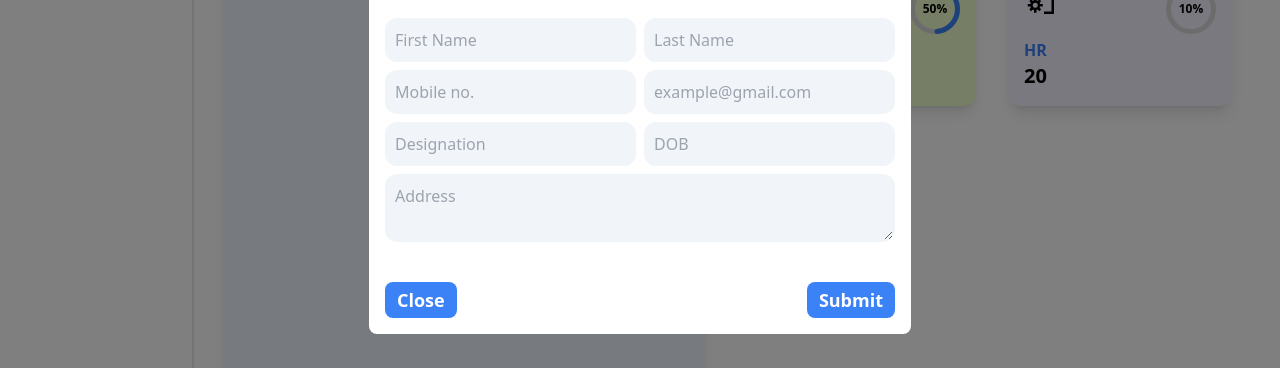
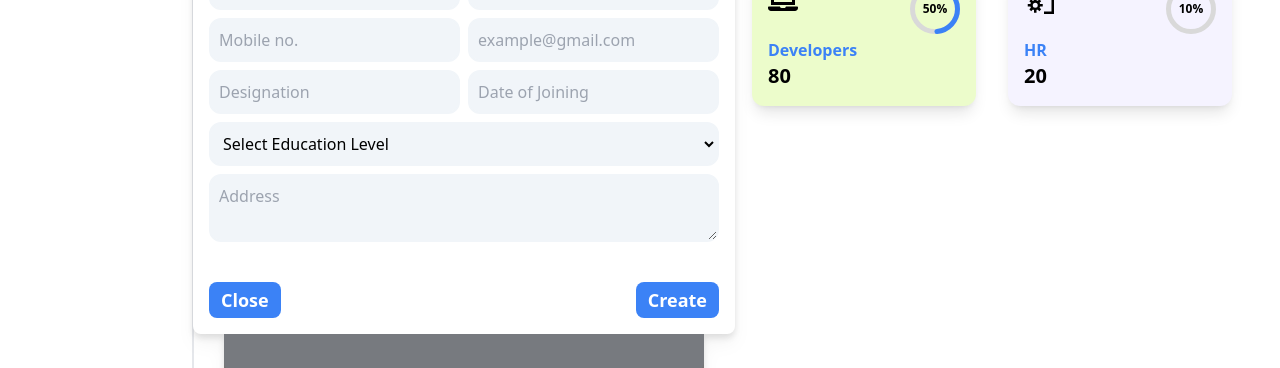
Before and after one commit to ShubhamDhatwalia/Deftsoft, a React (Create React App) app in the folder client/: page /admin/employees in a window 1280 px wide. Both pictures are taken after a click on the button 258 px from the left and 170 px from the top of the page. Shown: the part 288-656 px from the top of the page. Built offline with nearby package versions, Linux system fonts and the light colour scheme.

Commit message:
shadow removed

```diff
--- a/client/src/admin/CreateEmployee.js
+++ b/client/src/admin/CreateEmployee.js
@@ -3,20 +3,26 @@ import { FaUserPlus } from "react-icons/fa";
 import { IoSearchSharp } from "react-icons/io5";
 import DatePicker from "react-datepicker";
 import "react-datepicker/dist/react-datepicker.css";
-// import toast from 'react-hot-toast';
 
-function CreateEmployee({ addEmployee, updateEmployee, isModalOpen, setIsModalOpen, selectedEmployee }) {
+function CreateEmployee({
+  addEmployee,
+  updateEmployee,
+  isModalOpen,
+  setIsModalOpen,
+  selectedEmployee,
+}) {
   const [startDate, setStartDate] = useState(null);
   const [imageSrc, setImageSrc] = useState("");
   const [formData, setFormData] = useState({
-    firstName: '',
-    lastName: '',
-    mobile: '',
-    email: '',
-    designation: '',
-    address: '',
-    id: '',
-    join: ''
+    firstName: "",
+    lastName: "",
+    mobile: "",
+    email: "",
+    designation: "",
+    address: "",
+    id: "",
+    join: "",
+    education: "",
   });
   const fileInputRef = useRef(null);
 
@@ -26,14 +32,15 @@ function CreateEmployee({ addEmployee, updateEmployee, isModalOpen, setIsModalOp
       setStartDate(new Date(selectedEmployee.startDate));
       setImageSrc(selectedEmployee.imageSrc || "");
     } else {
-      // Reset form data when there's no selected employee
       setFormData({
-        firstName: '',
-        lastName: '',
-        mobile: '',
-        email: '',
-        designation: '',
-        address: ''
+        firstName: "",
+        lastName: "",
+        mobile: "",
+        email: "",
+        designation: "",
+        address: "",
+        education: "",
+        join: new Date().toISOString().split("T")[0],
       });
       setStartDate(null);
       setImageSrc("");
@@ -58,7 +65,7 @@ function CreateEmployee({ addEmployee, updateEmployee, isModalOpen, setIsModalOp
     const { name, value } = e.target;
     setFormData({
       ...formData,
-      [name]: value
+      [name]: value,
     });
   };
 
@@ -172,12 +179,29 @@ function CreateEmployee({ addEmployee, updateEmployee, isModalOpen, setIsModalOp
                       selected={startDate}
                       required
                       onChange={(date) => setStartDate(date)}
-                      placeholderText="DOB"
+                      placeholderText="Date of Joining"
                       className="bg-slate-100 rounded-xl p-2 border-2 border-slate-100 hover:border-blue-200 cursor-pointer focus:outline-blue-200 w-full"
                       showYearDropdown
                       showMonthDropdown
                       dropdownMode="select"
                     />
+                  </div>
+
+                  <div className="flex gap-2">
+                    <select
+                      name="education"
+                      value={formData.education}
+                      onChange={handleInputChange}
+                      required
+                      className="bg-slate-100 rounded-xl p-2 border-2 border-slate-100 hover:border-blue-200 cursor-pointer focus:outline-blue-200 w-full"
+                    >
+                      <option value="">
+                        Select Education Level
+                      </option>
+                      <option value="12th">12th</option>
+                      <option value="Graduate">Graduate</option>
+                      <option value="Post Graduate">Post Graduate</option>
+                    </select>
                   </div>
 
                   <div className="flex gap-2">
@@ -204,7 +228,7 @@ function CreateEmployee({ addEmployee, updateEmployee, isModalOpen, setIsModalOp
                   type="submit"
                   className="py-1 px-3 bg-blue-500 text-white rounded-lg font-semibold text-lg hover:bg-green-500"
                 >
-                  {selectedEmployee ? "Update" : "Submit"}
+                  {selectedEmployee ? "Update" : "Create"}
                 </button>
               </div>
             </form>
--- a/client/src/admin/EmployeeDetailsModal.jsx
+++ b/client/src/admin/EmployeeDetailsModal.jsx
@@ -52,8 +52,7 @@ function EmployeeDetailsModal({ employee, isOpen, onClose }) {
 
           <div className="flex items-center gap-2 mb-2">
             <p className="bg-blue-200 rounded-xl px-3 py-2 w-full whitespace-nowrap">
-              <strong>DOB:</strong>{" "}
-              {employee.startDate ? employee.startDate.toDateString() : "N/A"}
+              <strong>{employee.education}</strong>
             </p>
 
             <p className="bg-blue-200 rounded-xl px-3 py-2 w-full whitespace-nowrap">
--- a/client/src/admin/pages/Dashboard.js
+++ b/client/src/admin/pages/Dashboard.js
@@ -12,7 +12,7 @@ function Dashboard() {
       {/* ---------- Progress bars ----------- */}
 
       <div className="flex justify-center flex-wrap mt-1 gap-4">
-        <div className="bg-teal-50 m-4 p-4 rounded-xl shadow-lg hover:scale-105 transition duration-200">
+        <div className="bg-teal-50 m-4 p-4 rounded-xl drop-shadow-lg hover:scale-105 transition duration-200">
           <div className="mb-1 text-center flex justify-between gap-28">
             <FaUsers size={30} />
             <div className="relative" style={{ width: 50, height: 50 }}>
@@ -40,7 +40,7 @@ function Dashboard() {
           </div>
         </div>
 
-        <div className="bg-orange-50 m-4 p-4 rounded-xl shadow-lg hover:scale-105 transition duration-200">
+        <div className="bg-orange-50 m-4 p-4 rounded-xl drop-shadow-lg hover:scale-105 transition duration-200">
           <div className="mb-1 text-center flex justify-between gap-28">
             <FaLaptopCode size={30} />
             <div className="relative" style={{ width: 50, height: 50 }}>
@@ -65,11 +65,11 @@ function Dashboard() {
               duration={5}
               className="text-xl font-bold"
             />
-            <span className="text-xl font-bold" >/120</span>
+            <span className="text-xl font-bold">/120</span>
           </div>
         </div>
 
-        <div className="bg-lime-100 m-4 p-4 rounded-xl shadow-lg hover:scale-105 transition duration-200">
+        <div className="bg-lime-100 m-4 p-4 rounded-xl drop-shadow-lg hover:scale-105 transition duration-200">
           <div className="mb-1 text-center flex justify-between gap-28">
             <FaLaptopCode size={30} />
             <div className="relative" style={{ width: 50, height: 50 }}>
@@ -99,7 +99,7 @@ function Dashboard() {
           </div>
         </div>
 
-        <div className="bg-violet-50 m-4 p-4 rounded-xl shadow-lg hover:scale-105 transition duration-200">
+        <div className="bg-violet-50 m-4 p-4 rounded-xl drop-shadow-lg hover:scale-105 transition duration-200">
           <div className="mb-1 text-center flex justify-between gap-28">
             <GrDocumentConfig size={30} />
             <div className="relative" style={{ width: 50, height: 50 }}>
--- a/client/src/admin/pages/Employees.js
+++ b/client/src/admin/pages/Employees.js
@@ -51,8 +51,10 @@ function Employees() {
   return (
     <>
       <div className="flex justify-between">
-        <div className="bg-blue-50 mt-7 mb-5 rounded-xl ml-4 py-3 shadow-lg h-[575px]">
-          <h4 className="text-xl text-slate-600 font-bold text-center mb-6">Employees Details</h4>
+        <div className="bg-blue-50 mt-7 mb-5 rounded-xl ml-4 py-3 drop-shadow-lg h-[575px]">
+          <h4 className="text-xl text-slate-600 font-bold text-center mb-6">
+            Employees Details
+          </h4>
           <CreateEmployee
             addEmployee={addEmployee}
             updateEmployee={updateEmployee}
```
